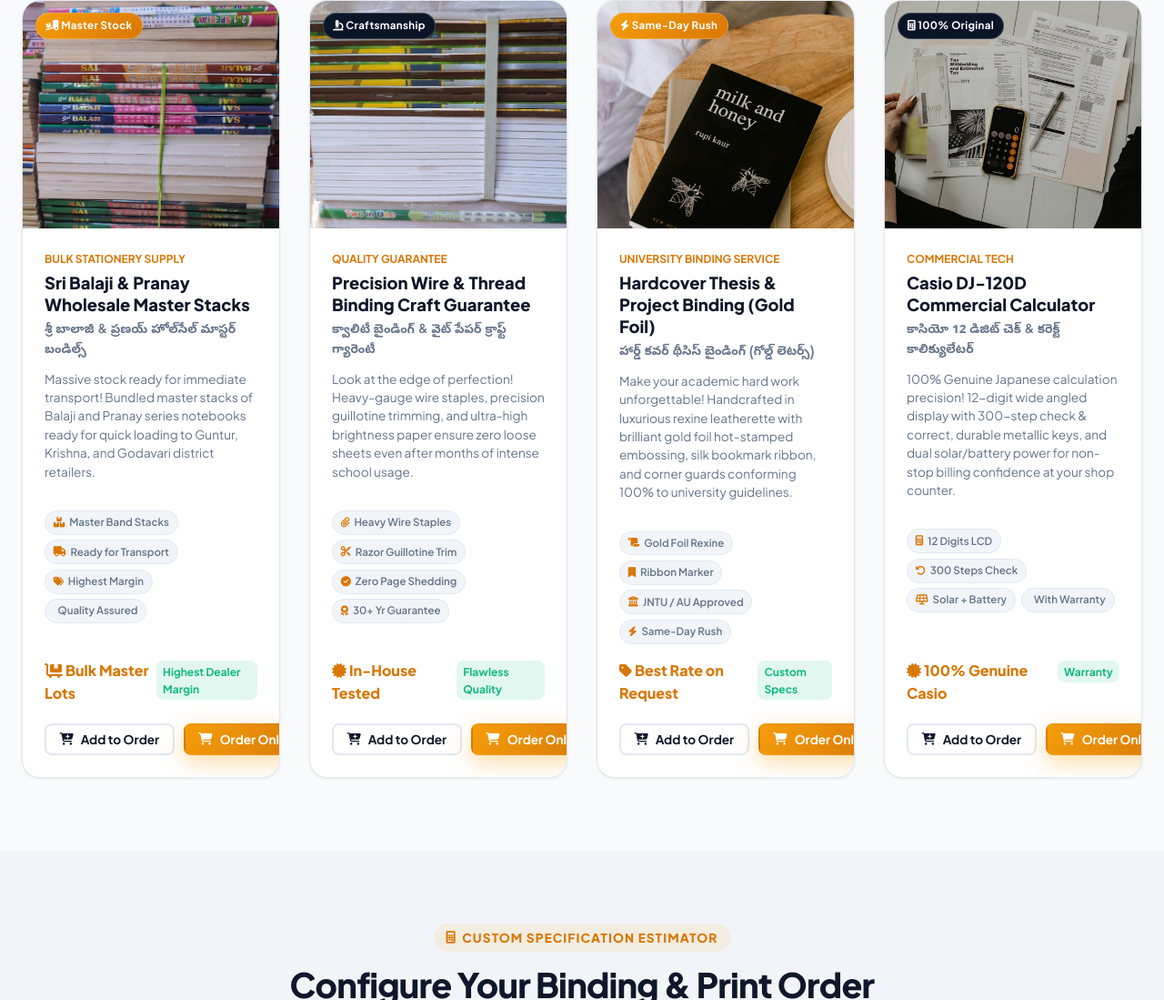
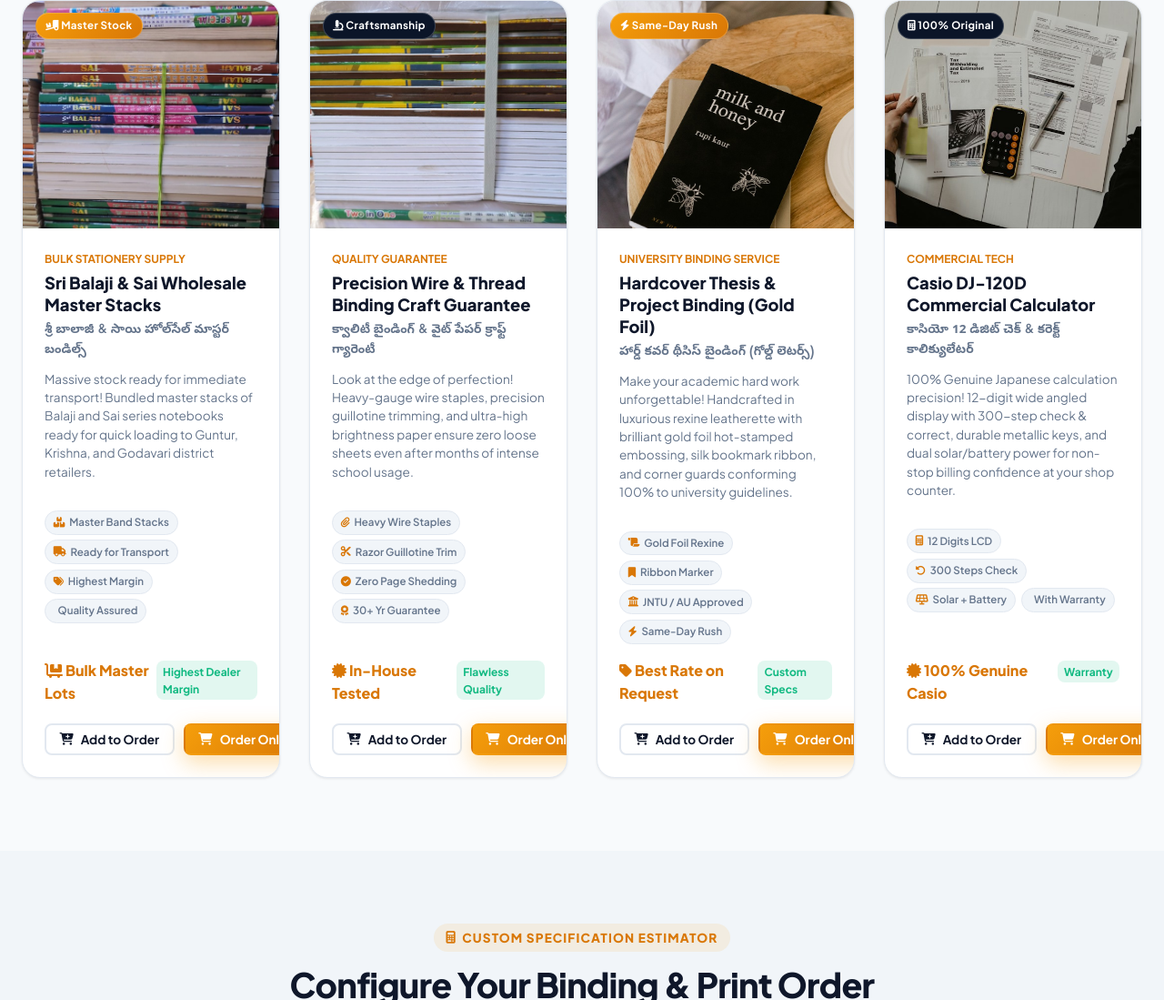
Before and after one commit to vardhanyerramsetti71beep/nava-jyothi-binding-works, a plain HTML site: page index.html in a window 1280 px wide. Shown: the part 5557-6656 px from the top of the page at 91% size. Drawn offline with nearby package versions, Linux system fonts and the light colour scheme; some icons are missing.

Commit message:
Update wholesale master stacks name from Pranay to Sri Balaji & Sai (శ్రీ బాలాజీ & సాయి)

```diff
--- a/index.html
+++ b/index.html
@@ -1022,18 +1022,18 @@
             </div>
           </article>
 
-          <!-- Product: Sri Balaji & Pranay Wholesale Master Stacks -->
+          <!-- Product: Sri Balaji & Sai Wholesale Master Stacks -->
           <article class="product-card" id="prod-wholesale-masterstacks">
             <div class="product-img-box">
-              <img src="assets/images/nj-wholesale-notebooks-bundle.jpg" class="img-product-real" alt="Sri Balaji & Pranay Wholesale Master Stacks by Nava Jyothi Binding Works">
+              <img src="assets/images/nj-wholesale-notebooks-bundle.jpg" class="img-product-real" alt="Sri Balaji & Sai Wholesale Master Stacks by Nava Jyothi Binding Works">
               <span class="product-badge gold"><i class="fa-solid fa-truck-ramp-box"></i> Master Stock</span>
             </div>
             <div class="product-info">
               <div class="product-category-tag">Bulk Stationery Supply</div>
-              <h3 class="product-title">Sri Balaji & Pranay Wholesale Master Stacks</h3>
-              <div class="product-telugu telugu-font">శ్రీ బాలాజీ & ప్రణయ్ హోల్‌సేల్ మాస్టర్ బండిల్స్</div>
+              <h3 class="product-title">Sri Balaji & Sai Wholesale Master Stacks</h3>
+              <div class="product-telugu telugu-font">శ్రీ బాలాజీ & సాయి హోల్‌సేల్ మాస్టర్ బండిల్స్</div>
               <p class="product-desc">
-                Massive stock ready for immediate transport! Bundled master stacks of Balaji and Pranay series notebooks ready for quick loading to Guntur, Krishna, and Godavari district retailers.
+                Massive stock ready for immediate transport! Bundled master stacks of Balaji and Sai series notebooks ready for quick loading to Guntur, Krishna, and Godavari district retailers.
               </p>
 
               <div class="product-specs-pills">
@@ -1049,10 +1049,10 @@
               </div>
 
               <div class="product-actions">
-                <button class="btn btn-outline btn-sm" onclick="addToCart('Balaji & Pranay Master Stacks', 'assets/images/nj-wholesale-notebooks-bundle.jpg', 'Wholesale')">
+                <button class="btn btn-outline btn-sm" onclick="addToCart('Sri Balaji & Sai Master Stacks', 'assets/images/nj-wholesale-notebooks-bundle.jpg', 'Wholesale')">
                   <i class="fa-solid fa-cart-plus"></i> Add to Order
                 </button>
-                <button class="btn btn-primary btn-sm" onclick="buyNow('Balaji & Pranay Master Stacks', 'assets/images/nj-wholesale-notebooks-bundle.jpg', 'Wholesale')">
+                <button class="btn btn-primary btn-sm" onclick="buyNow('Sri Balaji & Sai Master Stacks', 'assets/images/nj-wholesale-notebooks-bundle.jpg', 'Wholesale')">
                   <i class="fa-solid fa-cart-shopping"></i> Order Online
                 </button>
               </div>
```
